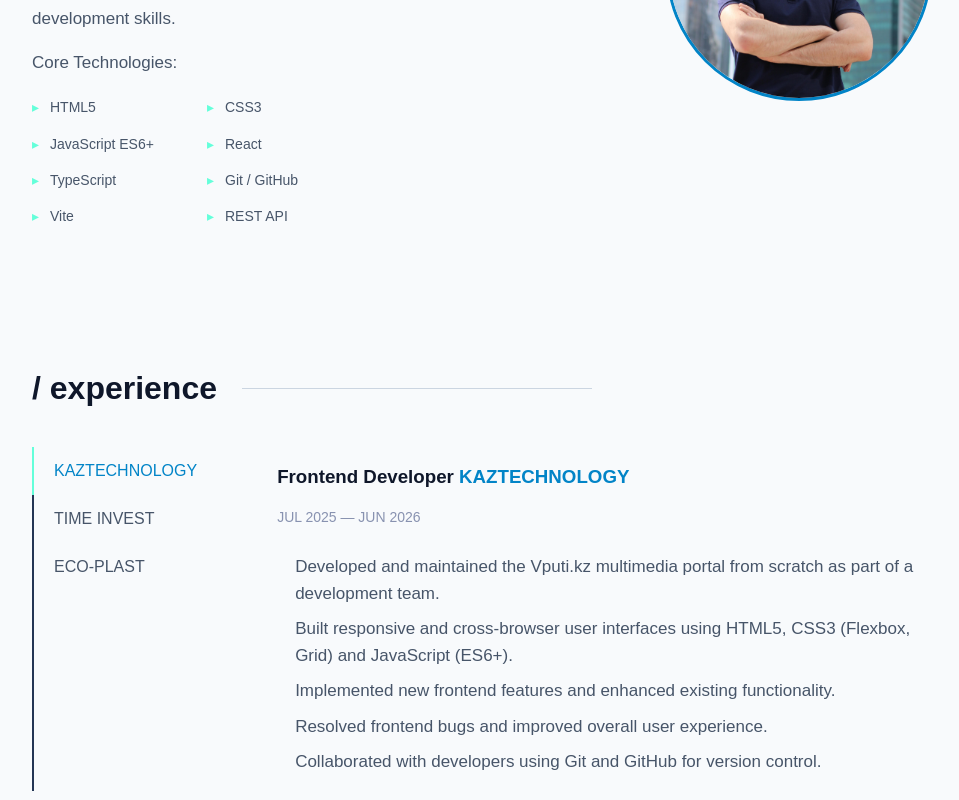
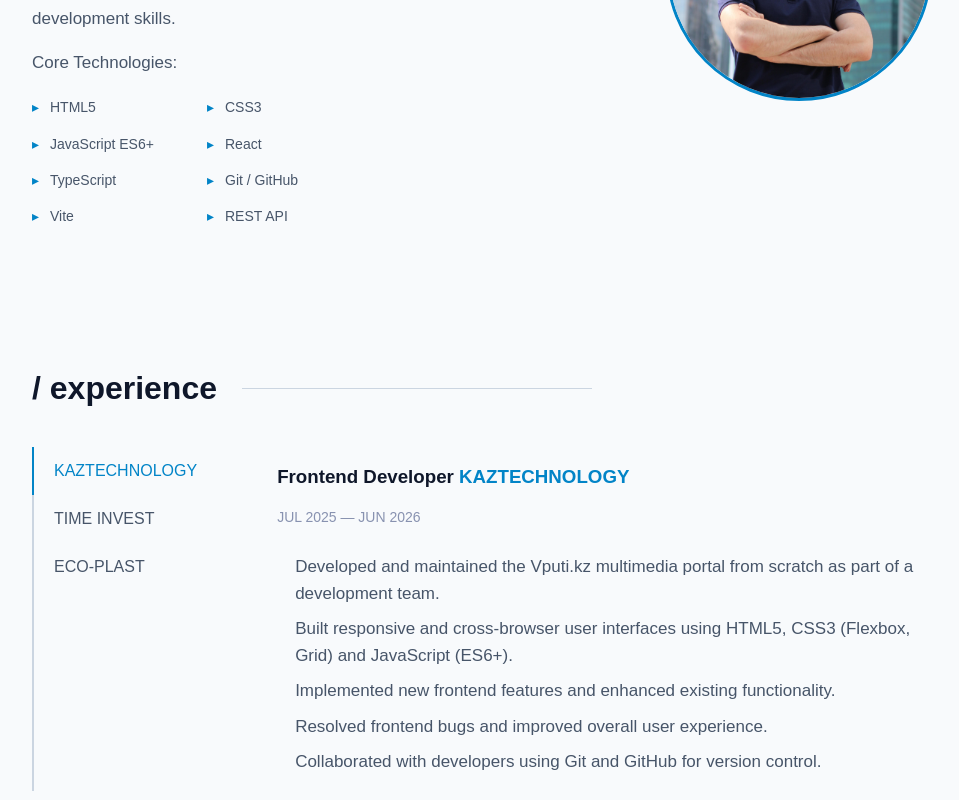
Before and after one commit to usmrem/my-cv-site, a React (Vite) app: page / in a window 1280 px wide. Shown: the part 760-1560 px from the top of the page, without its empty margins (158-1117 px from the left). Built offline with nearby package versions, Linux system fonts and the light colour scheme; a web font is replaced by a local one.

Commit message:
Update style.css

```diff
--- a/src/style.css
+++ b/src/style.css
@@ -305,9 +305,8 @@ section ul li {
   position: absolute;
   left: 0;
   top: 0;
-  color: #64ffda;
+  color: var(--accent);
 }
-
 /* PROJECTS */
 
 .projects-grid {
@@ -515,7 +514,7 @@ section ul li {
     min-width:180px;
     display:flex;
     flex-direction:column;
-    border-left:2px solid #233554;
+    border-left:2px solid var(--border-color);
 }
 
 .tab{
@@ -534,8 +533,8 @@ section ul li {
 }
 
 .tab.active{
-    color: var(--accent);
-    border-left:2px solid #64ffda;
+    color:var(--accent);
+    border-left:2px solid var(--accent);
     margin-left:-2px;
 }
 
```
